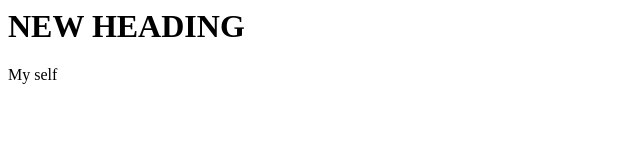
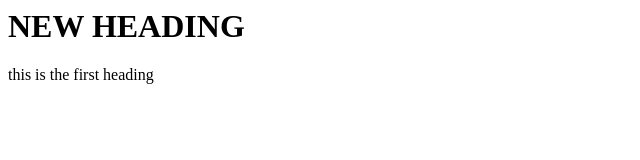
Before and after one commit to shashankrm11/Major-Project, a plain HTML site: page index.html in a window 1280 px wide. Shown: the full height of the page, 0-640 px from the left. Drawn offline with Linux system fonts and the light colour scheme.

Commit message:
new change

```diff
--- a/index.html
+++ b/index.html
@@ -2,6 +2,6 @@
   <html>
     <head>
       <h1>NEW HEADING</h1>
-      <p>My self </p>
+      <p>this is the first heading  </p>
     </head>
   </html>
```
